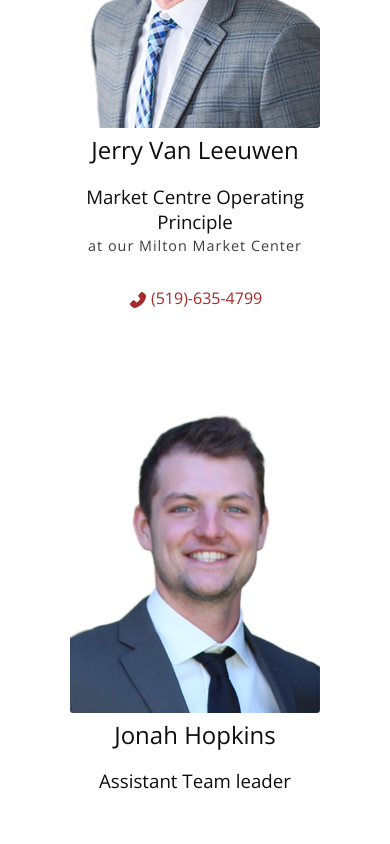
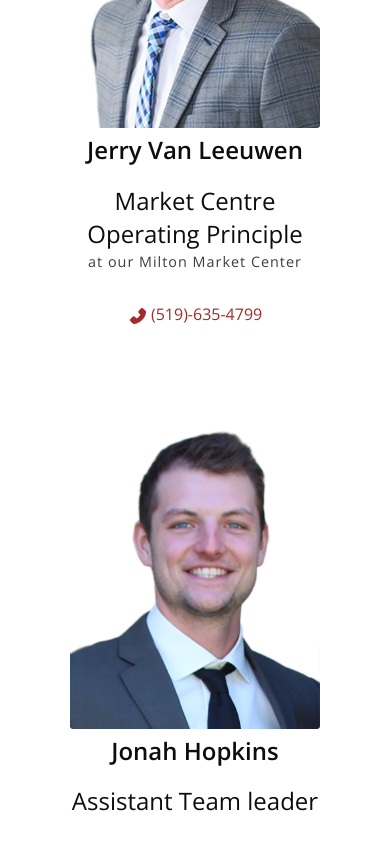
Before and after one commit to brunokalthoff/kellerwilliams, a React (Create React App) app: page / in a window 390 px wide. Shown: the part 1840-2684 px from the top of the page. Built offline with nearby package versions, Linux system fonts and the light colour scheme; a web font is replaced by a local one.

Commit message:
responsive

```diff
--- a/src/index.css
+++ b/src/index.css
@@ -303,11 +303,13 @@ header svg {
   border-radius: .2rem;
 }
 
-.avatar h2:nth-child(2) {
+.avatar h2 {
+  font-weight: 600;
   margin: 0 0 1.1rem;
 }
 
-.avatar h2:nth-child(3) {
+.avatar h3 {
+  font-size: 1.5rem;
   font-weight: 200;
 
 }
```
